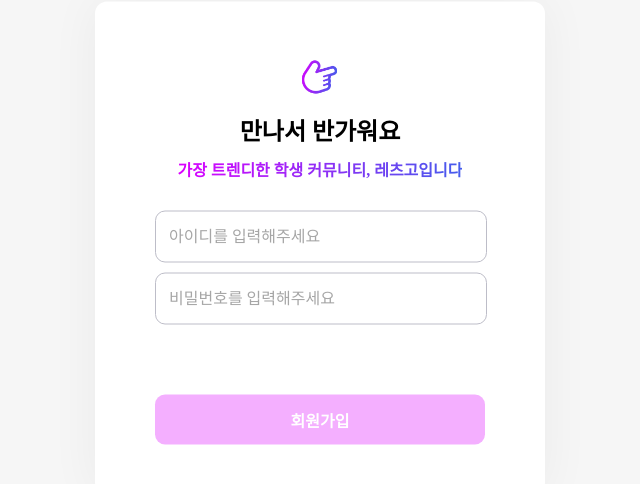
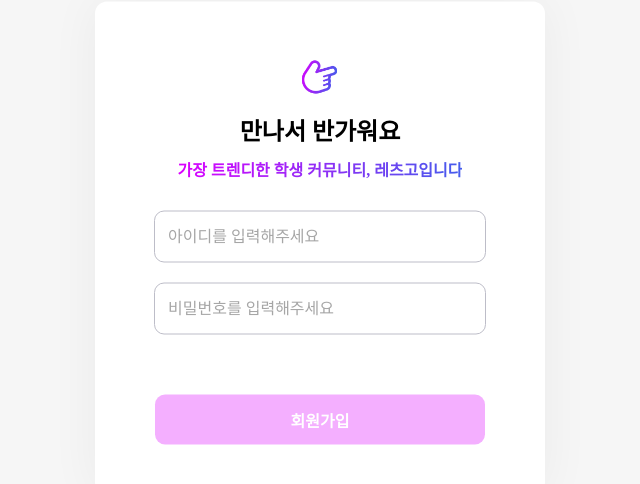
Before and after one commit to TW00D/letsgo-web-mini, a React (Vite) app: page /Signup in a window 1280 px wide. Shown: the part 152-636 px from the top of the page, without its empty margins (320-960 px from the left). Built offline with nearby package versions, Linux system fonts and the light colour scheme; a web font is replaced by a local one.

Commit message:
chore: 자잘한 수정

```diff
--- a/src/components/Auth/Signup/SignupFirst/style.ts
+++ b/src/components/Auth/Signup/SignupFirst/style.ts
@@ -55,7 +55,8 @@ export const SignupInputWraper = styled.div`
   display: flex;
   width: 100%;
   flex-direction: column;
-  row-gap: 10px;
+  row-gap: 20px;
+  align-items: center;
 `;
 
 export const SignupInput = styled.input`
@@ -78,7 +79,7 @@ export const SignupActiveButton = styled.button`
   width: 100%;
   height: 50px;
   border-radius: 10px;
-  margin-top: 60px;
+  margin-top: 40px;
   border: none;
   font-size: 16px;
   font-family: "Pretendard";
@@ -92,7 +93,7 @@ export const SignupPassiveButton = styled.button`
   width: 100%;
   height: 50px;
   border-radius: 10px;
-  margin-top: 60px;
+  margin-top: 40px;
   border: none;
   font-size: 16px;
   font-family: "Pretendard";
```
